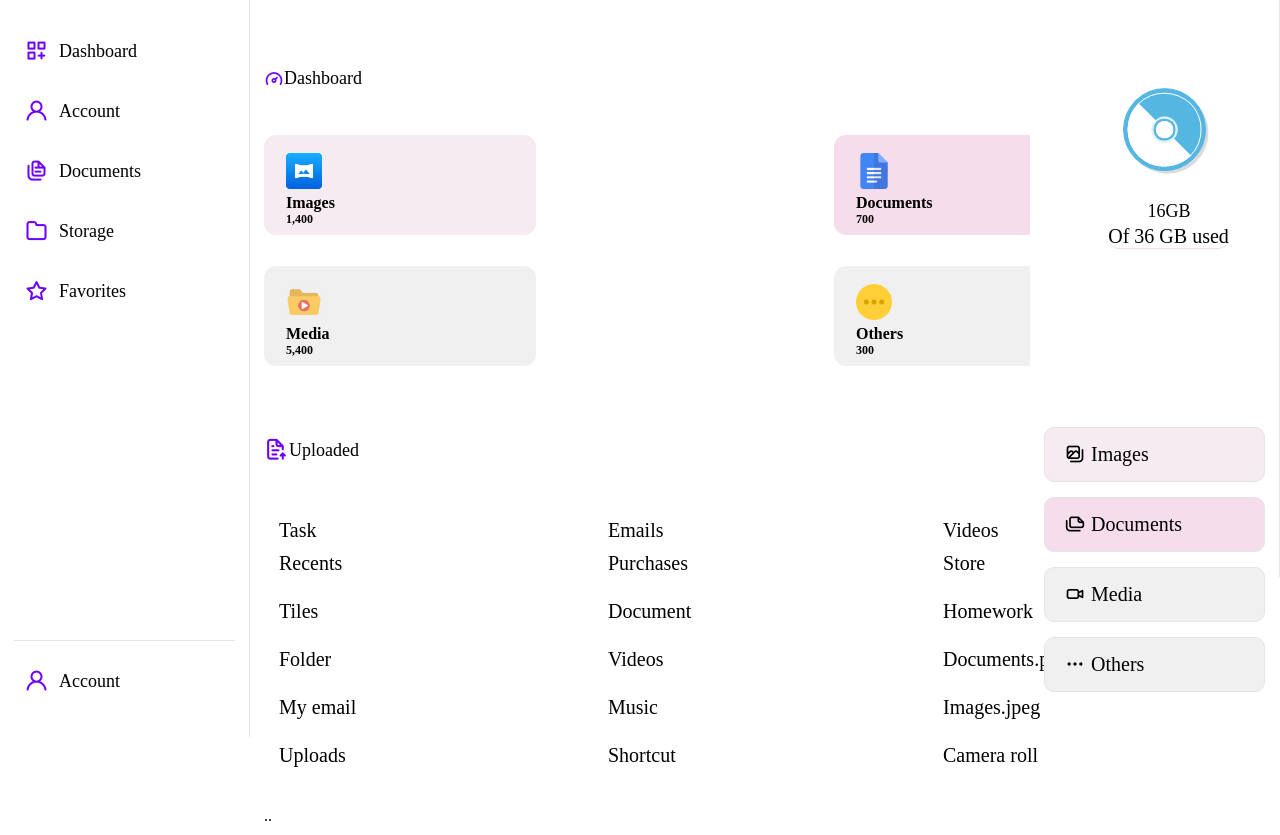
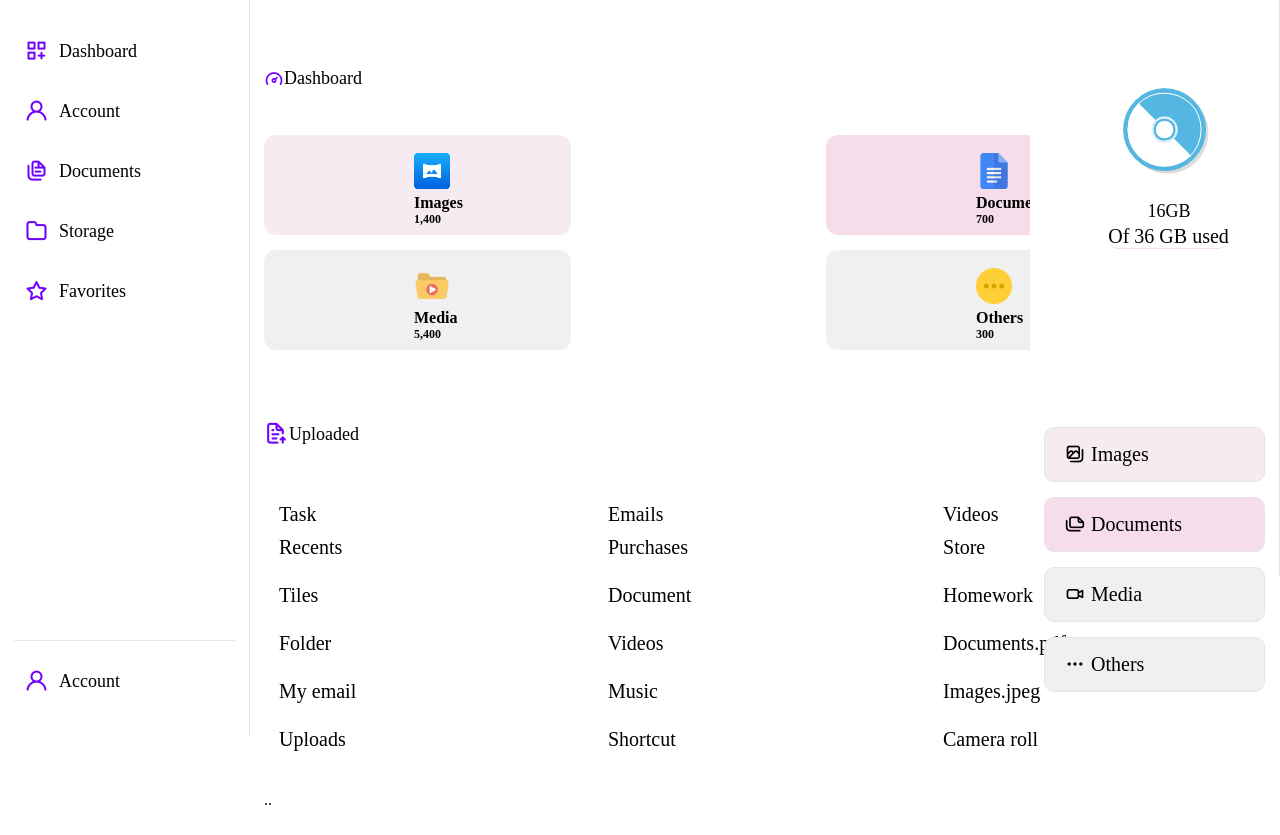
Before and after one commit to elysthetruechi/Pcloudy, a plain HTML site: page index.html in a window 1280 px wide. Shown: the part 63-898 px from the top of the page. Drawn offline with nearby package versions, Linux system fonts and the light colour scheme.

Commit message:
changes made to grid

```diff
--- a/style.css
+++ b/style.css
@@ -236,17 +236,20 @@ outline: none;
 .dash-content .boxes{
     display: grid;
     grid-template-columns: 1fr 1fr;
-    gap: 1rem;
+    /*row-gap: 2rem;
+    column-gap:1rem;*/
 }
 .dash-content .boxes .box{
     margin-top: 15px;
-    padding: 18px 22px;
+    padding: 18px 150px;
     display:grid;
     column-gap:15px;
     justify-content:left;
     border-radius: 12px;
-    width: calc(100% / 2 - 5px);
+    width: calc(100% / 1.8 - 5px);
     height:100px;
+    padding-bottom: 45px;
+    margin-right: 15px;
     background-color:var(--box2-color);
 }
 .boxes .box .text{
```
